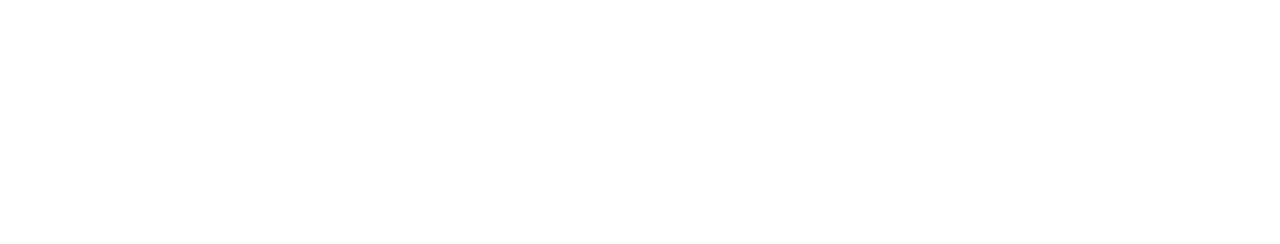
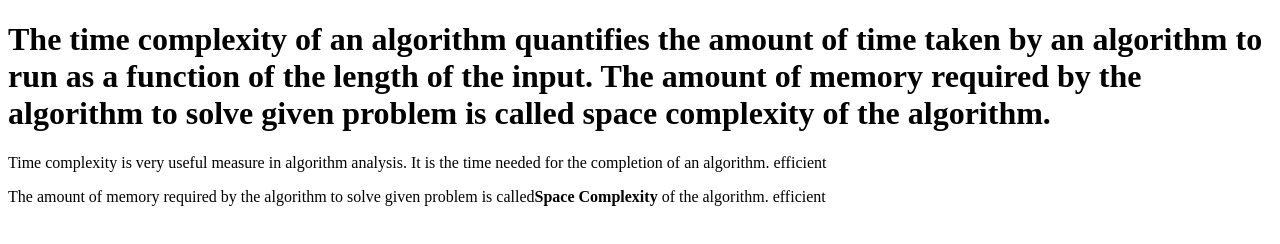
Before and after one commit to acciojob/time-and-space-complexity-pawansethi2111, a website: page main.html in a window 1280 px wide. Drawn offline with Linux system fonts and the light colour scheme.

Commit message:
created a submission

```diff
--- a/main.html
+++ b/main.html
@@ -8,6 +8,12 @@
 
 <body>
 	<!-- the entire body must be written by student -->
+	<h1>The time complexity of an algorithm quantifies the amount of time taken by an algorithm to run as a function of the length of the input.
+	The amount of memory required by the algorithm to solve given problem is called space complexity of the algorithm.
+	</h1>
+	<p>Time complexity is very useful measure in algorithm analysis. It is the time needed for the completion of an algorithm. efficient</p>
+	<p>The amount of memory required by the algorithm to solve given problem is called<b>Space Complexity</b> of the algorithm. efficient</p>
+
     <script type="text/javascript" src="./script.js">
 </script>
 
```
